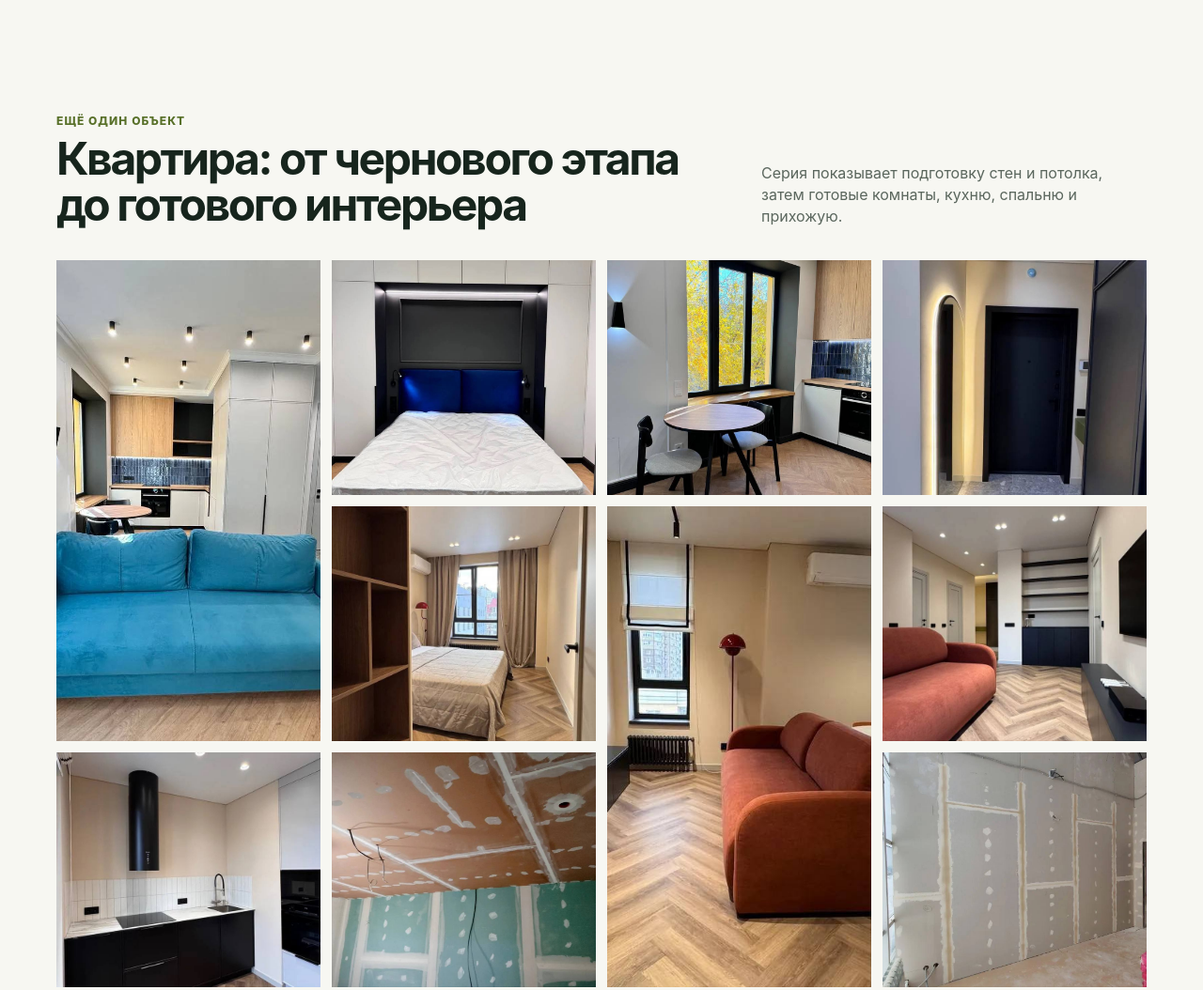
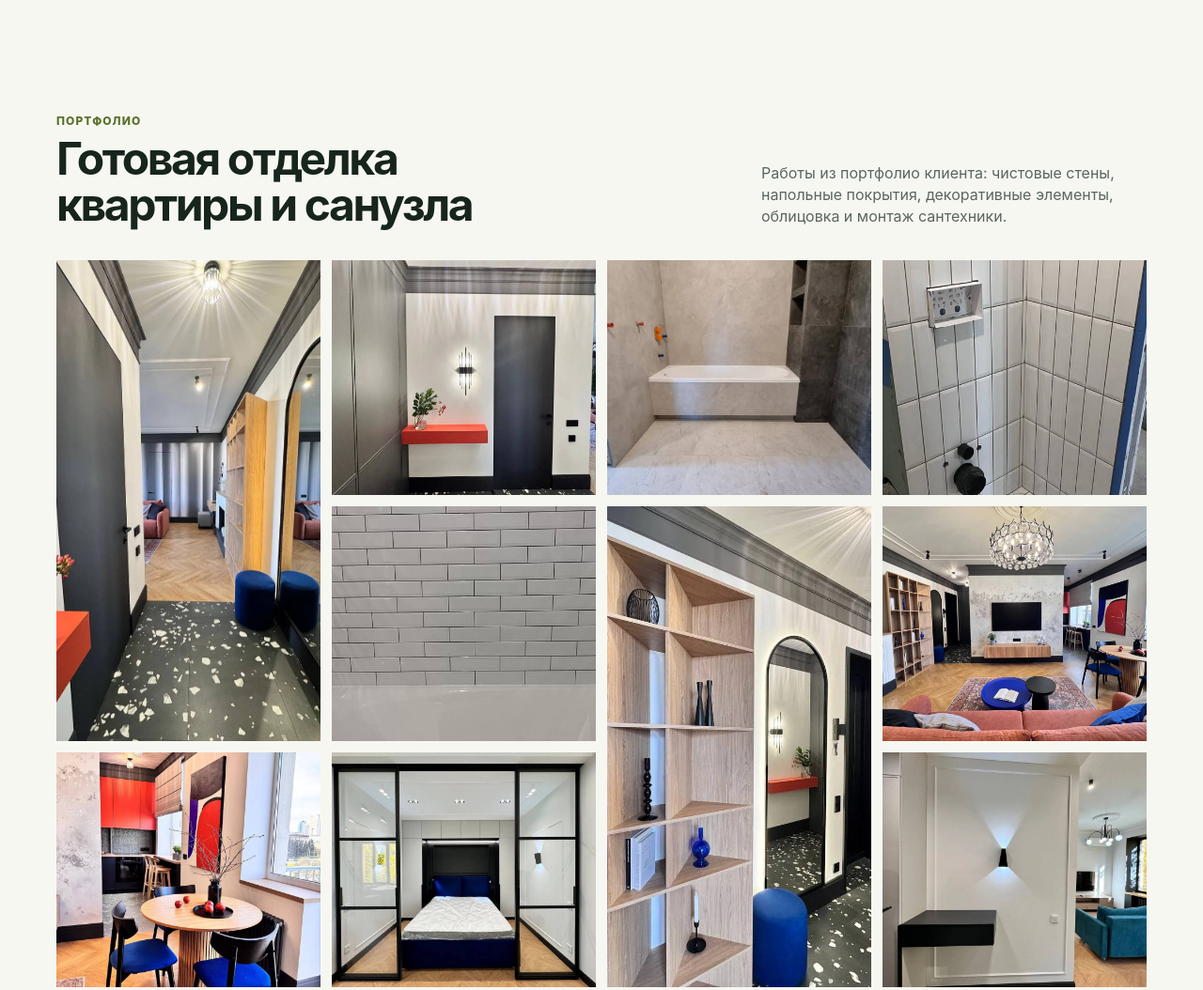
Before and after one commit to pokatilovivan10-hub/volgograd-plastering-preview, a plain HTML site: page index.html in a window 1280 px wide. Shown: the part 5800-6854 px from the top of the page at 94% size. Drawn offline with Linux system fonts and the light colour scheme.

Commit message:
Add completed apartment portfolio

```diff
--- a/index.html
+++ b/index.html
@@ -35,7 +35,7 @@
     <section><div class="wrap advantages"><div><div class="eyebrow">Почему нас выбирают</div><h2 style="font-size:clamp(34px,4vw,52px);line-height:1.02;letter-spacing:-.05em;margin:9px 0">Организуем отделку без поиска отдельных мастеров</h2></div><div class="adv-list"><article class="adv"><b>01</b><div><h3>Свой инструмент и укомплектованные бригады</h3><p>Работаем своей техникой: от штукатурной станции до оборудования для шлифовки и покраски.</p></div></article><article class="adv"><b>02</b><div><h3>Берём объект от 100 м² по стенам</h3><p>Подходит для квартир, домов, новостроек и коммерческих помещений с понятным объёмом работ.</p></div></article><article class="adv"><b>03</b><div><h3>Договор и расчёт до старта</h3><p>Работаем через ИП, оформляем договор и заранее согласуем состав работ.</p></div></article><article class="adv"><b>04</b><div><h3>Помогаем с закупкой материалов</h3><p>Подбираем штукатурные и малярные составы под основание и технологию работ.</p></div></article></div></div></section>
     <section class="estimate" id="estimate"><div class="wrap estimate-box"><div><div class="eyebrow">Бесплатный расчёт</div><h2>Узнайте стоимость работ по вашему объекту</h2><p>Работы — от 100 000 ₽. Оставьте контакты: уточним площадь стен, тип объекта и нужный этап отделки, затем подготовим предварительный расчёт.</p></div><form class="form" onsubmit="event.preventDefault(); this.querySelector('button').textContent='Заявка принята';"><input aria-label="Имя" placeholder="Ваше имя"><input aria-label="Телефон" placeholder="Телефон" required><select aria-label="Услуга"><option>Механизированная штукатурка</option><option>Шпаклёвка и подготовка стен</option><option>Покраска</option><option>Ремонт под ключ</option><option>Партнёрство для коммерческого объекта</option></select><button class="button main" type="submit">Получить расчёт</button><small>Нажимая кнопку, вы соглашаетесь на обработку персональных данных.</small></form></div></section>
     <section><div class="wrap"><div class="section-head"><div><div class="eyebrow">Вопросы и ответы</div><h2>До начала работ</h2></div></div><div class="faq"><details><summary>С какими объектами работаете?</summary><p>Квартиры, дома, новостройки и коммерческие помещения. Минимальный объём — от 100 м² по стенам.</p></details><details><summary>Выезжаете за пределы Волгограда?</summary><p>Работаем по всем районам города и обычно выезжаем до 30 км. Для крупных долгосрочных объектов возможен другой город.</p></details><details><summary>Кто покупает материалы?</summary><p>В большинстве случаев закупку берём на себя и согласуем материалы с заказчиком до начала работ.</p></details><details><summary>Когда сможете приступить?</summary><p>После замера и согласования сметы обычно требуется около недели на организацию и закупку материалов.</p></details></div></div></section>
-    <section><div class="wrap"><div class="section-head"><div><div class="eyebrow">Ещё один объект</div><h2>Квартира: от чернового этапа<br>до готового интерьера</h2></div><p>Серия показывает подготовку стен и потолка, затем готовые комнаты, кухню, спальню и прихожую.</p></div><div class="gallery"><img src="assets/second-input-cf4234bc-a666-48f9-b794-bef7454fed84.jpg" alt="Гостиная после ремонта"><img src="assets/second-input-bab15f26-0cff-48dd-b0af-07ea4e8cb87b.jpg" alt="Спальня после отделки"><img src="assets/second-input-4f119b2a-8e68-4ae0-bd41-f539906bcfe2.jpg" alt="Кухня после отделки"><img src="assets/second-input-04fe6c98-b7f6-419e-9a87-6481ef4e9c53.jpg" alt="Прихожая после отделки"><img src="assets/second-input-f89fd674-9a52-4524-b57c-b56a028d507d.jpg" alt="Спальня и напольное покрытие"><img src="assets/second-input-558aa953-68ff-4914-b8bd-23333db3e8b4.jpg" alt="Гостиная после отделки"><img src="assets/second-input-62964bd0-ca1b-4168-93e5-e17f37efa758.jpg" alt="Гостиная и освещение"><img src="assets/second-input-c790d731-747f-4499-badb-b094f8142022.jpg" alt="Кухня после ремонта"><img src="assets/second-input-f48f046b-111c-4f0d-b417-2000e8b8601b.jpg" alt="Подготовка потолка и стен"><img src="assets/second-input-281f4490-7c13-4b3f-9edd-32c182c8e483.jpg" alt="Подготовка стен из ГКЛ"></div></div></section>
+    <section><div class="wrap"><div class="section-head"><div><div class="eyebrow">Портфолио</div><h2>Готовая отделка<br>квартиры и санузла</h2></div><p>Работы из портфолио клиента: чистовые стены, напольные покрытия, декоративные элементы, облицовка и монтаж сантехники.</p></div><div class="gallery"><img src="assets/portfolio-finish-01-hallway.jpg" alt="Прихожая после чистовой отделки"><img src="assets/portfolio-finish-02-hallway.jpg" alt="Прихожая с декоративной отделкой стен"><img src="assets/portfolio-finish-03-bathroom.jpg" alt="Санузел после облицовки"><img src="assets/portfolio-finish-04-bathroom.jpg" alt="Облицовка стены санузла плиткой"><img src="assets/portfolio-finish-05-bathroom.jpg" alt="Облицовка ванной зоны плиткой"><img src="assets/portfolio-finish-06-hallway.jpg" alt="Прихожая с чистовой отделкой"><img src="assets/portfolio-finish-07-living-room.jpg" alt="Гостиная после ремонта"><img src="assets/portfolio-finish-08-kitchen.jpg" alt="Кухня и столовая после отделки"><img src="assets/portfolio-finish-09-bedroom.jpg" alt="Спальня после чистовой отделки"><img src="assets/portfolio-finish-10-living-room.jpg" alt="Гостиная после чистовой отделки"></div></div></section>
   </main>
   <footer id="contacts"><div class="wrap foot"><div><a class="brand" href="#top">ВОЛГА<span>ОТДЕЛКА</span></a><p>Механизированная штукатурка, малярные работы и ремонт под ключ в Волгограде и области.</p></div><div><div style="color:#c3cec5;font-size:13px">Телефон и мессенджеры</div><strong class="contact-placeholder">Указать контакты клиента</strong><div class="photo-note">Для запуска заявок нужен контакт клиента и канал их приёма.</div></div></div></footer>
 </body>
```
Also changed, not shown: assets/portfolio-finish-01-hallway.jpg (added), assets/portfolio-finish-02-hallway.jpg (added), assets/portfolio-finish-03-bathroom.jpg (added), assets/portfolio-finish-04-bathroom.jpg (added), assets/portfolio-finish-05-bathroom.jpg (added), assets/portfolio-finish-06-hallway.jpg (added), assets/portfolio-finish-07-living-room.jpg (added), assets/portfolio-finish-08-kitchen.jpg (added), assets/portfolio-finish-09-bedroom.jpg (added), assets/portfolio-finish-10-living-room.jpg (added).
